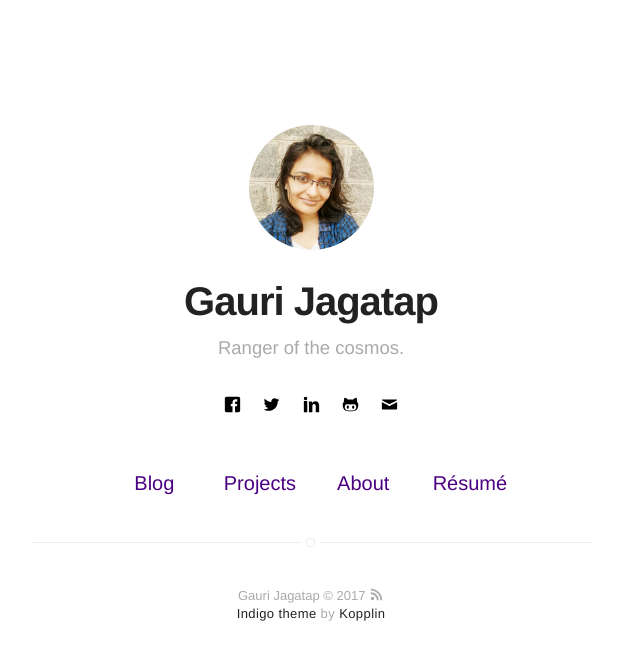
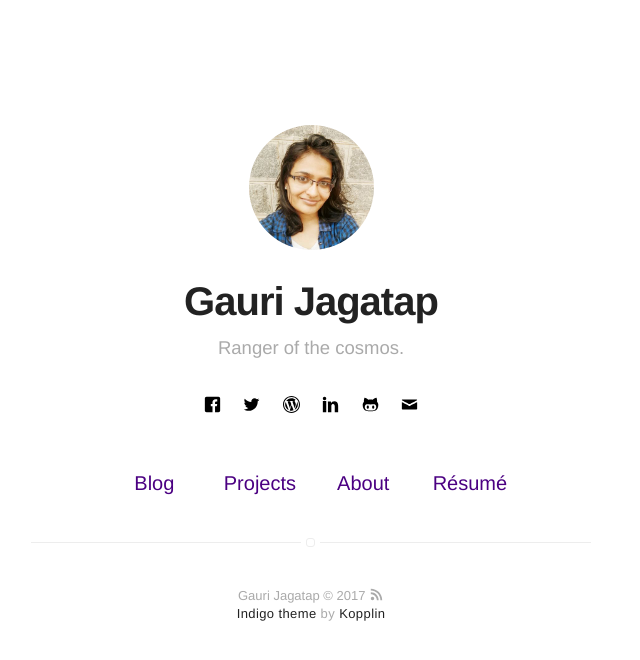
Before and after one commit to GauriJagatap/GauriJagatap.github.io, a Jekyll site: the page built from index.html, in a window 1280 px wide. Shown: the top 660 px of the page, without its empty margins (329-969 px from the left). Built offline with Jekyll 4.4.1, drawn with Linux system fonts in a browser that asks for light colours.

```diff
--- a/_includes/icons.html
+++ b/_includes/icons.html
@@ -24,6 +24,11 @@
 <symbol id="icon-youtube" viewBox="0 0 1024 1024">
 <title>youtube</title>
 <path class="path1" d="M512 117.76c-503.194 0-512 44.749-512 394.24s8.806 394.24 512 394.24 512-44.749 512-394.24-8.806-394.24-512-394.24zM676.096 529.101l-229.888 107.315c-20.122 9.318-36.608-1.126-36.608-23.347v-202.138c0-22.17 16.486-32.666 36.608-23.347l229.888 107.315c20.122 9.421 20.122 24.781 0 34.202z"></path>
+</symbol>
+
+<symbol id="icon-wordpress" viewBox="0 0 1024 1024">
+<title>wordpress</title>
+<path class="path1" d="M128 511.992c0 148.026 88.322 275.968 216.43 336.578l-183.178-488.784c-21.308 46.508-33.252 97.982-33.252 152.206zM771.228 493.128c0-46.234-17.054-78.236-31.654-103.142-19.458-30.82-37.72-56.894-37.72-87.716 0-34.374 26.766-66.376 64.486-66.376 1.704 0 3.32 0.204 4.976 0.302-68.316-60.97-159.34-98.196-259.308-98.196-134.16 0-252.186 67.046-320.844 168.568 9.010 0.282 17.506 0.454 24.712 0.454 40.154 0 102.34-4.752 102.34-4.752 20.69-1.182 23.132 28.434 2.458 30.822 0 0-20.81 2.368-43.952 3.55l139.834 405.106 84.044-245.456-59.822-159.65c-20.688-1.184-40.278-3.55-40.278-3.55-20.702-1.192-18.272-32.002 2.438-30.822 0 0 63.4 4.752 101.134 4.752 40.146 0 102.35-4.752 102.35-4.752 20.702-1.182 23.14 28.434 2.446 30.822 0 0-20.834 2.372-43.948 3.55l138.78 402.018 38.312-124.632c16.58-51.75 29.216-88.9 29.216-120.9zM518.742 544.704l-115.226 326.058c34.416 9.858 70.794 15.238 108.488 15.238 44.716 0 87.604-7.518 127.518-21.2-1.018-1.602-1.974-3.304-2.75-5.154l-118.030-314.942zM848.962 332.572c1.652 11.91 2.588 24.686 2.588 38.458 0 37.93-7.292 80.596-29.202 133.95l-117.286 330.272c114.162-64.828 190.938-185.288 190.938-323.258 0-65.030-17.060-126.16-47.038-179.422zM512 0c-282.77 0-512 229.23-512 512s229.23 512 512 512 512-229.23 512-512-229.23-512-512-512zM512 960c-247.424 0-448-200.576-448-448s200.576-448 448-448 448 200.576 448 448-200.576 448-448 448z"></path>
 </symbol>
 
 <symbol id="icon-mail" viewBox="0 0 1024 1024">
--- a/_includes/social-links.html
+++ b/_includes/social-links.html
@@ -8,6 +8,12 @@
     {% if site.twitter %}
         <a class="link" data-title="twitter.com/{{ site.twitter }}" href="http://twitter.com/{{ site.twitter }}" target="_blank">
             <svg class="icon icon-twitter"><use xlink:href="#icon-twitter"></use></svg>
+        </a>
+    {% endif %}
+
+    {% if site.wordpress %}
+        <a class="link" data-title="{{ site.wordpress }}.wordpress.com/" href="http://{{ site.wordpress }}.wordpress.com/" target="_blank">
+            <svg class="icon icon-wordpress"><use xlink:href="#icon-wordpress"></use></svg>
         </a>
     {% endif %}
 
```
